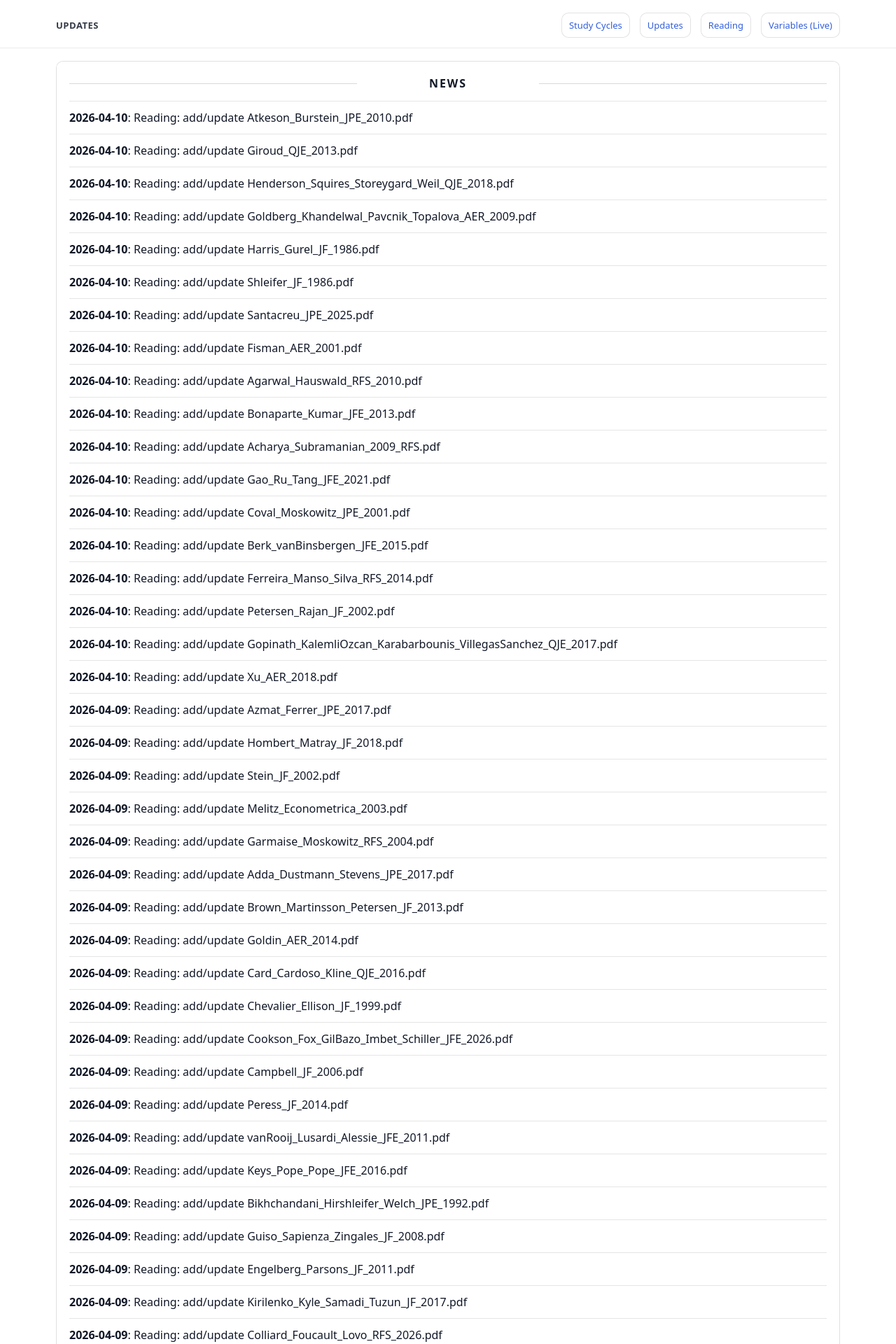
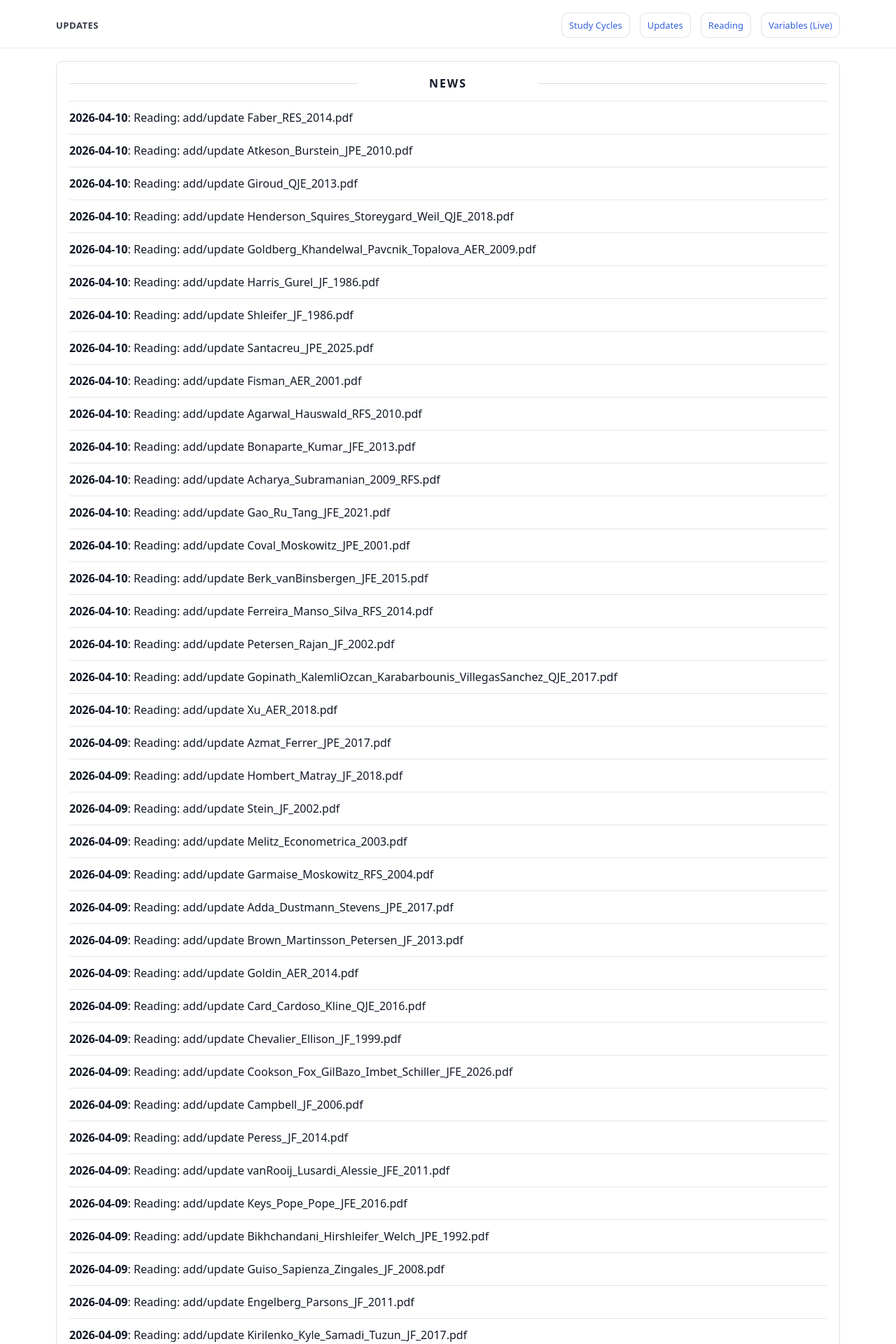
Before and after one commit to yaxinzn/study-archive, a Jekyll site: the page built from updates/index.md, in a window 1280 px wide. Shown: the top 1920 px of the page at 70% size. Built offline with Jekyll 4.4.1, drawn with Linux system fonts in a browser that asks for light colours; some of the changed text lies outside the part shown.

Commit message:
chore: update NEWS feed

```diff
--- a/_data/news.yml
+++ b/_data/news.yml
@@ -1,4 +1,7 @@
 # Auto-generated update history (sorted newest -> oldest). Do not edit manually.
+- ts: "1775823243"
+  date: "2026-04-10"
+  title: "Reading: add/update Faber_RES_2014.pdf"
 - ts: "1775822783"
   date: "2026-04-10"
   title: "Reading: add/update Atkeson_Burstein_JPE_2010.pdf"
```
